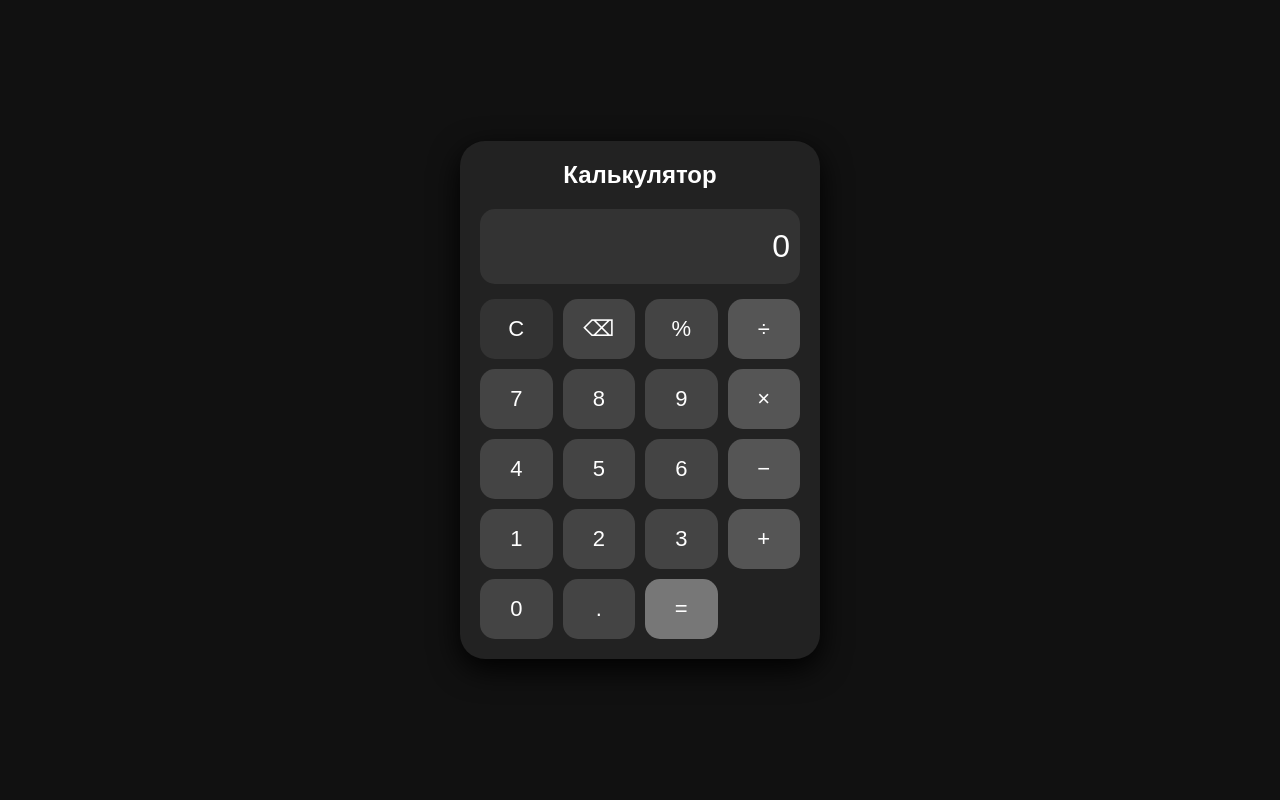
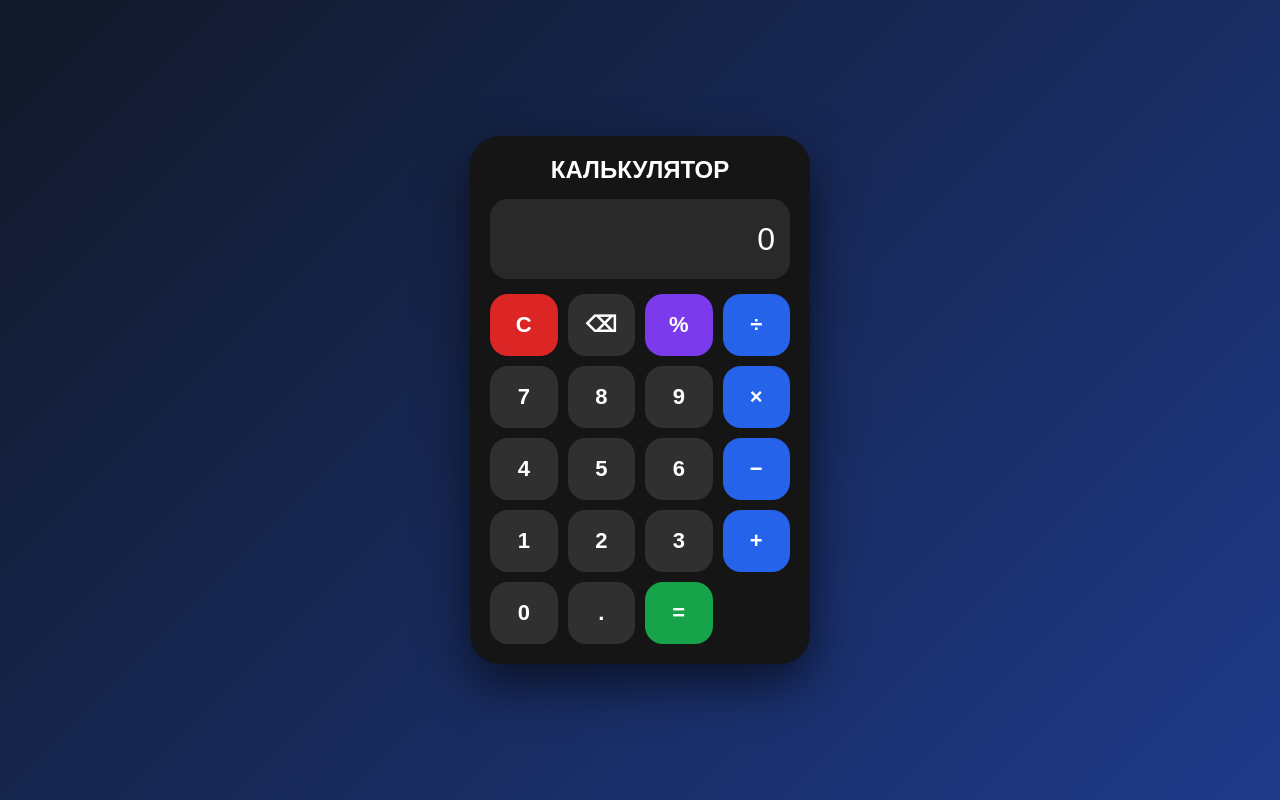
Before and after one commit to rustamreket2008-boop/Calculator-, a plain HTML site: page index.html in a window 1280 px wide. Drawn offline with Linux system fonts and the light colour scheme.

Commit message:
Refactor calculator styles and HTML structure

```diff
--- a/index.html
+++ b/index.html
@@ -6,42 +6,48 @@
 <title>Калькулятор</title>
 
 <style>
+* {
+    box-sizing: border-box;
+}
+
 body {
     margin: 0;
-    font-family: Arial, sans-serif;
-    background: #111;
+    min-height: 100vh;
     display: flex;
     justify-content: center;
     align-items: center;
-    min-height: 100vh;
+    font-family: Arial, sans-serif;
+    background: linear-gradient(135deg, #111827, #1e3a8a);
 }
 
 .calculator {
-    width: 320px;
+    width: 340px;
     padding: 20px;
-    border-radius: 25px;
-    background: #222;
-    box-shadow: 0 10px 30px #000;
+    border-radius: 30px;
+    background: #151515;
+    box-shadow: 0 20px 50px rgba(0,0,0,.6);
 }
 
-h2 {
+.title {
     color: white;
     text-align: center;
-    margin-top: 0;
+    font-size: 24px;
+    margin-bottom: 15px;
+    font-weight: bold;
 }
 
 #display {
     width: 100%;
-    box-sizing: border-box;
-    height: 75px;
+    height: 80px;
+    border: none;
+    outline: none;
+    border-radius: 18px;
     margin-bottom: 15px;
-    border: none;
-    border-radius: 15px;
-    background: #333;
+    padding: 10px 15px;
+    background: #292929;
     color: white;
     font-size: 32px;
     text-align: right;
-    padding: 10px;
 }
 
 .buttons {
@@ -51,28 +57,35 @@ h2 {
 }
 
 button {
-    height: 60px;
+    height: 62px;
     border: none;
-    border-radius: 15px;
+    border-radius: 18px;
+    background: #303030;
+    color: white;
     font-size: 22px;
-    background: #444;
-    color: white;
+    font-weight: bold;
+    cursor: pointer;
+    transition: .1s;
 }
 
 button:active {
-    transform: scale(0.95);
+    transform: scale(.92);
 }
 
 .operator {
-    background: #555;
+    background: #2563eb;
 }
 
 .equal {
-    background: #777;
+    background: #16a34a;
 }
 
 .clear {
-    background: #333;
+    background: #dc2626;
+}
+
+.special {
+    background: #7c3aed;
 }
 </style>
 </head>
@@ -81,15 +94,15 @@ button:active {
 
 <div class="calculator">
 
-<h2>Калькулятор</h2>
+<div class="title">КАЛЬКУЛЯТОР</div>
 
-<input id="display" type="text" value="0" readonly>
+<input id="display" value="0" readonly>
 
 <div class="buttons">
 
 <button class="clear" onclick="clearDisplay()">C</button>
 <button onclick="backspace()">⌫</button>
-<button onclick="add('%')">%</button>
+<button class="special" onclick="add('%')">%</button>
 <button class="operator" onclick="add('/')">÷</button>
 
 <button onclick="add('7')">7</button>
@@ -118,7 +131,7 @@ button:active {
 let display = document.getElementById("display");
 
 function add(value) {
-    if (display.value === "0") {
+    if (display.value === "0" || display.value === "Хато") {
         display.value = value;
     } else {
         display.value += value;
```
